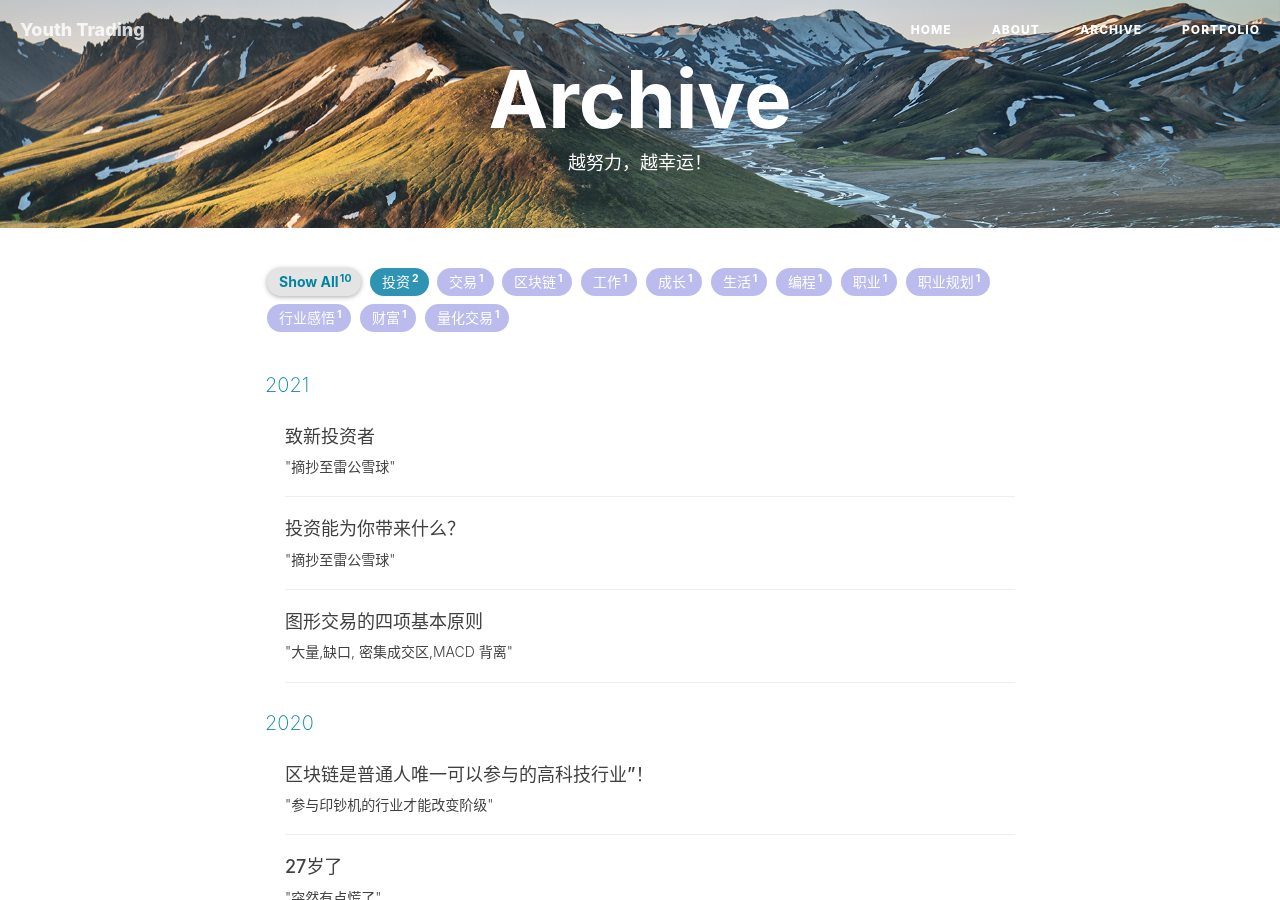
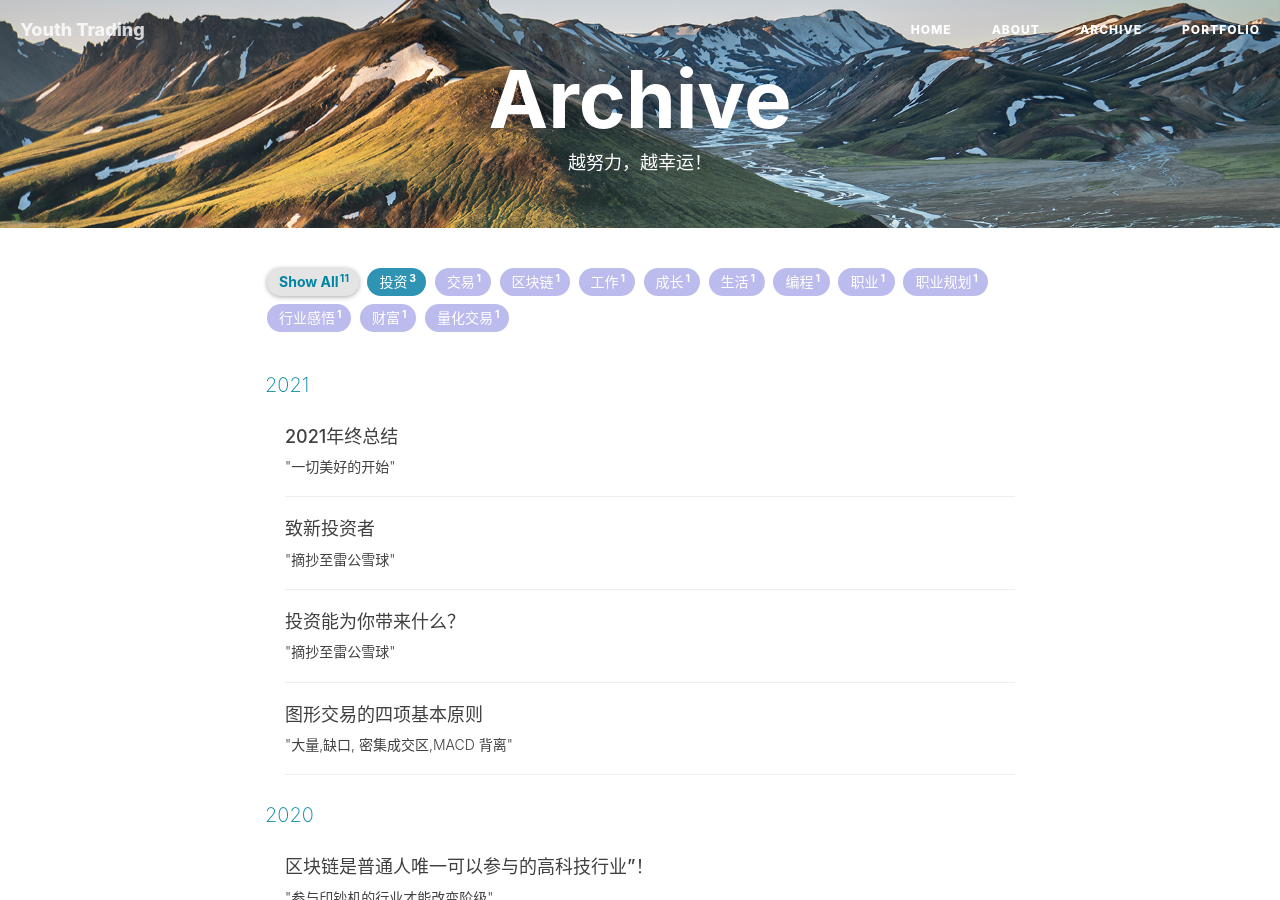
Before and after one commit to YouthTrading/youthtrading.github.io, a Jekyll site: the page built from archive.html, in a window 1280 px wide and 900 px high. Built offline with Jekyll 4.4.1, drawn with Linux system fonts in a browser that asks for light colours; nearby versions of some CDN libraries; comment, search, counter and statistics services are not loaded; some of the changed lines change nothing that is shown.

Commit message:
文章更新

```diff
--- a/_config.yml
+++ b/_config.yml
@@ -1,10 +1,10 @@
 # Site settings
 title: Youth Trading
-SEOTitle: youth的交易 | Youth Trading
+SEOTitle: Youths | Youths Trading
 header-img: img/home-bg.jpg
 email: hxl12344321@gmail.com
 description: "这里是 @Youth 的个人交易成长博客，与你一起发现更大的世界。"
-keyword: "Youth, Youth, Youth的交易博客, Youth Trading, 博客, 个人交易, 交易, 区块链, 数字货币, 交易"
+keyword: "Youths, Youths, Youths的交易博客, Youth Trading, 博客, 个人交易, 交易, 区块链, 数字货币, 交易"
 url: "https://youthtrading.github.io/"              # your host, for absolute URL
 baseurl: ""                             # for example, '/blog' if your blog hosted on 'host/blog'
 
--- /dev/null
+++ b/_posts/2021-12-23-2021summ.markdown
@@ -0,0 +1,15 @@
+---
+layout:     post
+title:      "2021年终总结"
+subtitle:   "\"一切美好的开始\""
+date:       2021-12-23 01:32:00
+author:     "Youth"
+header-img: "img/hello-3.png"
+catalog: true
+tags:
+    - 投资
+---
+
+> “Study hard and be humble in the waiting days. ”
+
+2021年即将结束，这一年太忙，所以感觉过的非常快。
```
Also changed, not shown: img/hello-3.png (added).
